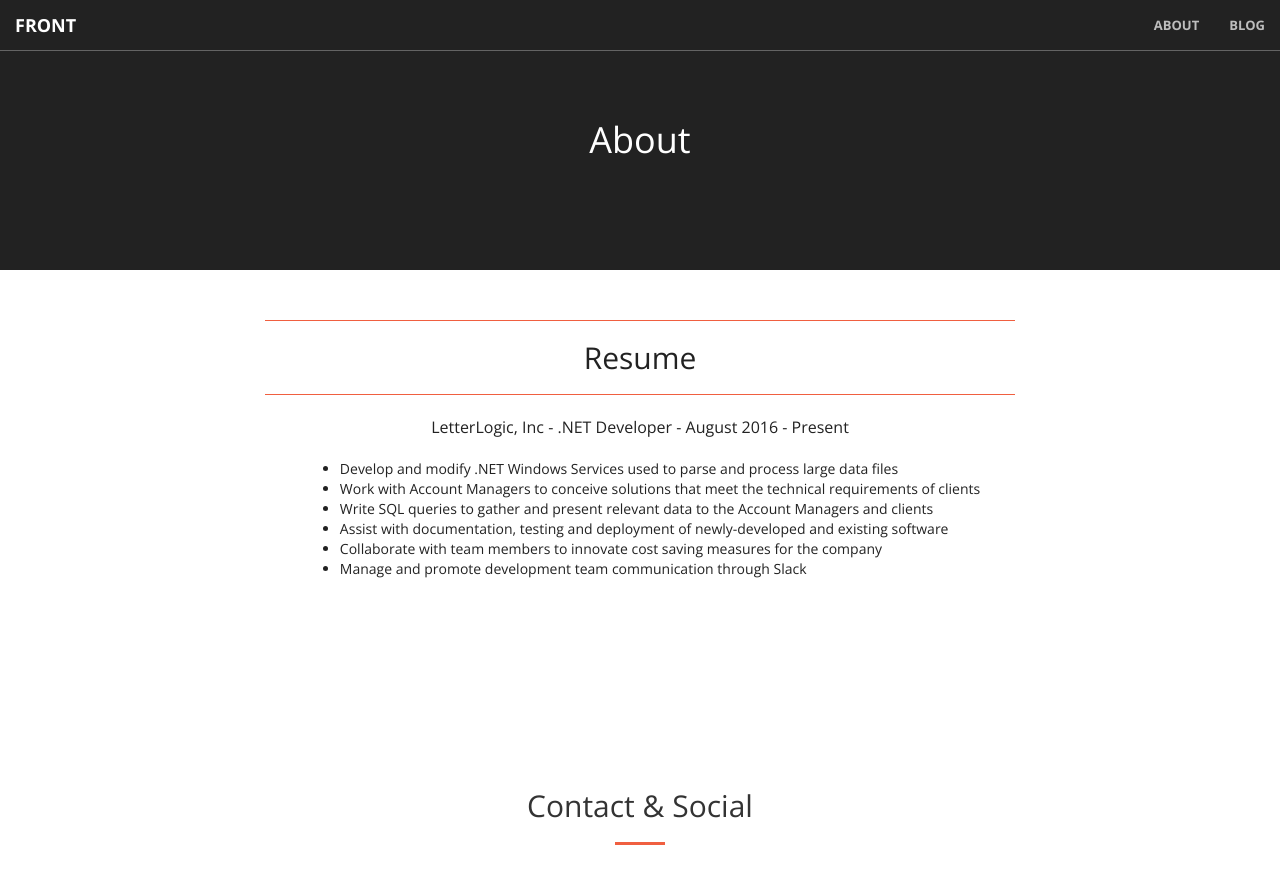
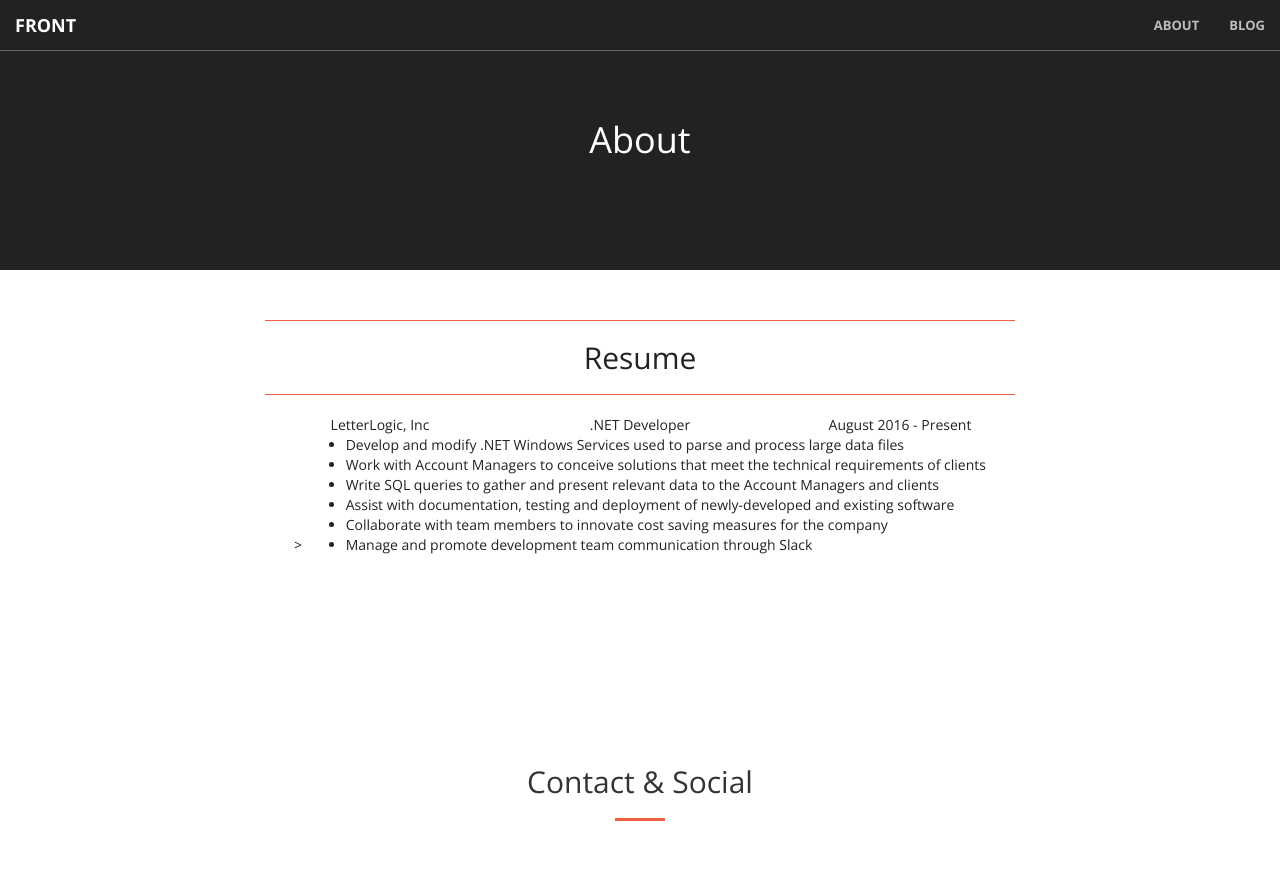
Before and after one commit to jtsmith24/jtsmith24.github.io, a Jekyll site: the page built from about.html, in a window 1280 px wide and 1007 px high. Shown: the top 884 px of the window. Built offline with Jekyll 4.4.1, drawn with Linux system fonts in a browser that asks for light colours.

Commit message:
Added new .css file for resume page styling. Other small modifications to the about.html page.

```diff
--- a/_layouts/default.html
+++ b/_layouts/default.html
@@ -16,6 +16,7 @@
 		<!-- Custom CSS -->
 		<link rel="stylesheet" href="/css/creative.css" type="text/css">
 		<link rel="stylesheet" href="/css/blog.css" type="text/css">
+		<link rel="stylesheet" href="/css/resume.css" type="text/css">
 		<!-- HTML5 Shim and Respond.js IE8 support of HTML5 elements and media queries -->
 		<!--[if lt IE 9]>
 		<script src="https://oss.maxcdn.com/libs/html5shiv/3.7.0/html5shiv.js"></script>
--- a/about.html
+++ b/about.html
@@ -10,7 +10,11 @@ title: About
 				<h2 class="section-heading">Resume</h2>
 				<hr>
 				{% for resume_item in site.resume %}
-				<p>{{ resume_item.company_name }} - {{ resume_item.job_title }} - {{ resume_item.employment_date }}</p>
+				<div class="row">
+					<div class="col-sm-4">{{ resume_item.company_name }}</div>
+					<div class="col-sm-4">{{ resume_item.job_title }}</div>
+					<div class="col-sm-4">{{ resume_item.employment_date }}</div>
+				</div>>
 				<div class="resume-description">{{ resume_item.content }}</div>
 				{% endfor %}
 			</div>
--- a/blog.html
+++ b/blog.html
@@ -2,7 +2,7 @@
 layout: page
 title: Blog
 ---
-<section style="padding-top: 50px">
+<section class="top">
 	<div class="container postlist">
 		<div class="row">
 			<div class="text-center">
--- a/css/creative.css
+++ b/css/creative.css
@@ -28,12 +28,6 @@ hr.heading {
     margin-top: 0px;
 }
 
-.resume hr {
-    max-width: none;
-    width: 100%;
-    border-width: 1px;
-}
-
 a {
     color: #fff;
     -webkit-transition: all .35s;
@@ -61,12 +55,6 @@ p {
     line-height: 1.5;
 }
 
-.resume-description {
-    text-align: left;
-    display: inline-block;
-    max-width: 100%;
-}
-
 .bg-primary {
     color: #222;
     background-color: #fff;
@@ -91,7 +79,7 @@ section {
     padding: 100px 0;
 }
 
-section.resume {
+section.top {
     padding-top: 50px;
     padding-bottom: 100px;
 }
--- /dev/null
+++ b/css/resume.css
@@ -0,0 +1,18 @@
+
+.resume hr {
+    max-width: none;
+    width: 100%;
+    border-width: 1px;
+}
+
+
+.resume-description {
+    text-align: left;
+    display: inline-block;
+    max-width: 100%;
+}
+
+section.resume {
+    padding-top: 50px;
+    padding-bottom: 100px;
+}
```
